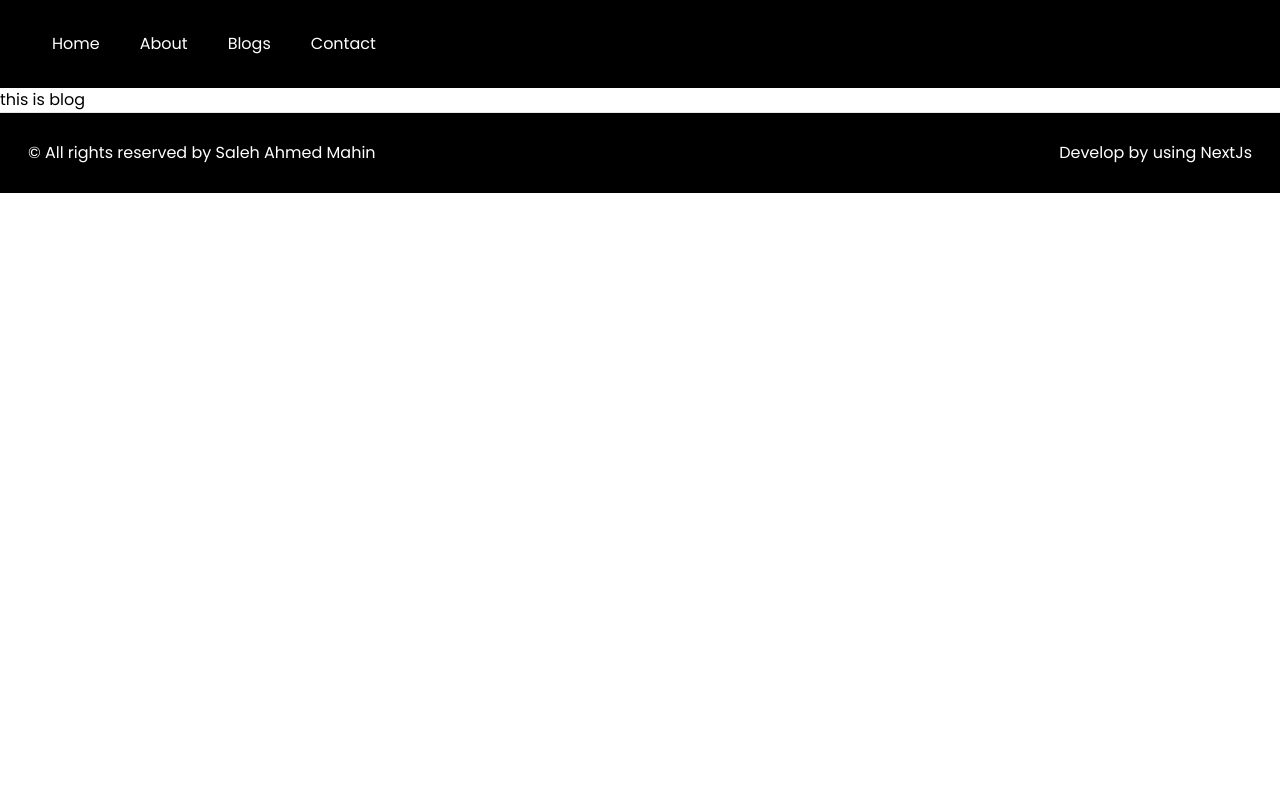
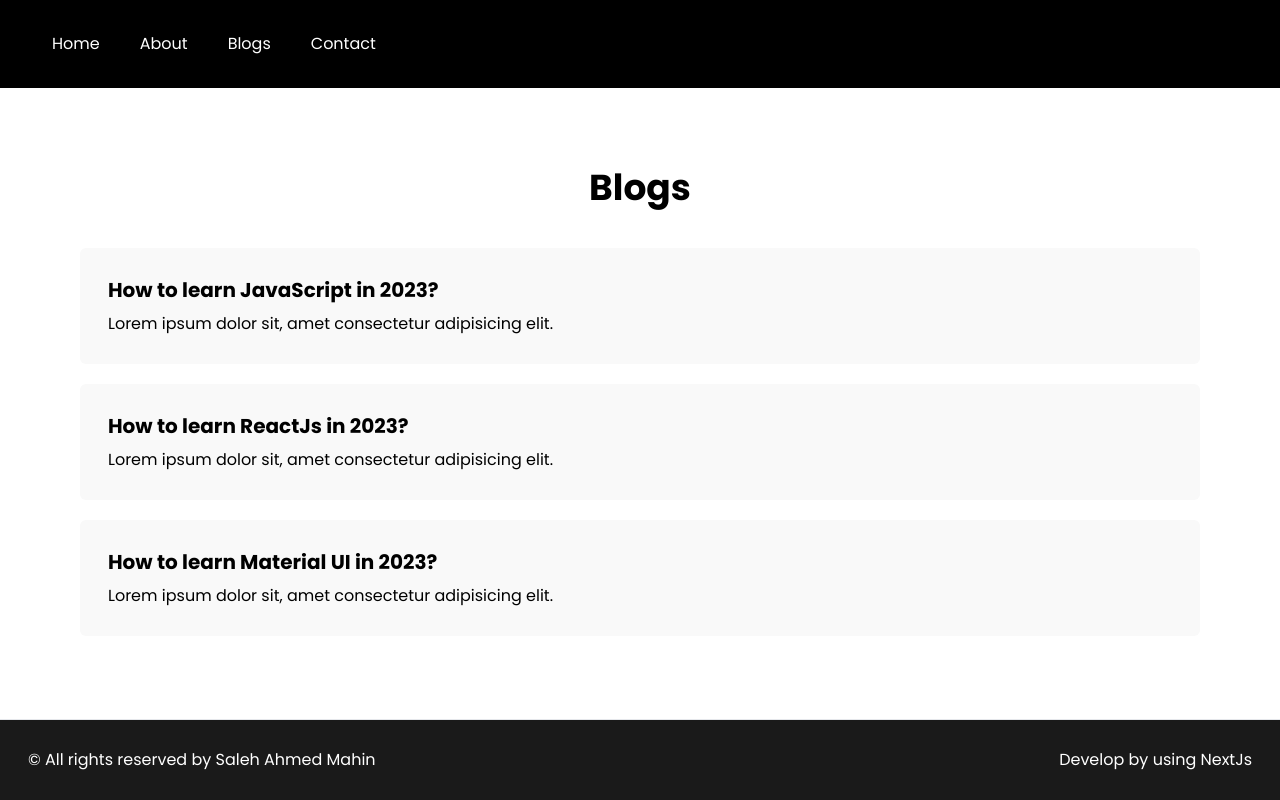
Before and after one commit to SalehAhmed19/hunting-coder-nextjs, a Next.js app: page /blogs in a window 1280 px wide. Built offline with nearby package versions, Linux system fonts and the light colour scheme.

Commit message:
display individual blog title form nextjs router params

```diff
--- a/components/footer.js
+++ b/components/footer.js
@@ -2,7 +2,7 @@ import React from "react";
 
 const Footer = () => {
   return (
-    <div className="border-t p-7 flex justify-between bg-[#000] text-white">
+    <div className="border-t p-7 flex justify-between bg-[#1A1A1A] text-white mt-auto">
       <p className="inline-block">
         &copy; All rights reserved by Saleh Ahmed Mahin
       </p>
--- a/pages/_app.js
+++ b/pages/_app.js
@@ -10,15 +10,17 @@ const poppins = Poppins({
 
 export default function App({ Component, pageProps }) {
   return (
-    <>
+    <div className="flex flex-col min-h-screen">
       <style jsx global>{`
         html {
           font-family: ${poppins.style.fontFamily};
         }
       `}</style>
       <Navbar />
-      <Component {...pageProps} />
+      <div className="lg:mx-20 mx-5 py-10">
+        <Component {...pageProps} />
+      </div>
       <Footer />
-    </>
+    </div>
   );
 }
--- /dev/null
+++ b/pages/blog-post/[slug].js
@@ -0,0 +1,21 @@
+import { useRouter } from "next/router";
+import React from "react";
+
+const Blog = () => {
+  const router = useRouter();
+  const { slug } = router.query;
+  return (
+    <main>
+      <h1 className="text-2xl font-bold">Title of the page: {slug}</h1>
+      <hr className="my-5" />
+      <p>
+        Lorem ipsum dolor sit amet consectetur adipisicing elit. Suscipit
+        nostrum cupiditate et, quis optio sed odit culpa nulla necessitatibus
+        exercitationem at nemo, placeat accusamus veniam vitae mollitia.
+        Delectus, laboriosam sunt.
+      </p>
+    </main>
+  );
+};
+
+export default Blog;
--- a/pages/blogpost/[slug].js
+++ /dev/null
@@ -1,10 +0,0 @@
-import { useRouter } from "next/router";
-import React from "react";
-
-const Blog = () => {
-  const router = useRouter();
-  const { slug } = router.query;
-  return <div>Slug {slug}</div>;
-};
-
-export default Blog;
--- a/pages/blogs.js
+++ b/pages/blogs.js
@@ -1,7 +1,36 @@
 import React from "react";
+import Link from "next/link";
 
 const Blog = () => {
-  return <div>this is blog</div>;
+  return (
+    <div>
+      <h2 className="text-center font-bold text-4xl my-10">Blogs</h2>
+      <Link href={`/blog-post/learn-javascript`}>
+        <div className="mt-5  bg-[#f9f9f9] p-7 rounded-md">
+          <h3 className="text-xl font-bold mb-2">
+            How to learn JavaScript in 2023?
+          </h3>
+          <p>Lorem ipsum dolor sit, amet consectetur adipisicing elit.</p>
+        </div>
+      </Link>
+      <Link href={`/blog-post/learn-react`}>
+        <div className="my-5  bg-[#f9f9f9] p-7 rounded-md">
+          <h3 className="text-xl font-bold mb-2">
+            How to learn ReactJs in 2023?
+          </h3>
+          <p>Lorem ipsum dolor sit, amet consectetur adipisicing elit.</p>
+        </div>
+      </Link>
+      <Link href={`/blog-post/learn-mui`}>
+        <div className="mb-5  bg-[#f9f9f9] p-7 rounded-md">
+          <h3 className="text-xl font-bold mb-2">
+            How to learn Material UI in 2023?
+          </h3>
+          <p>Lorem ipsum dolor sit, amet consectetur adipisicing elit.</p>
+        </div>
+      </Link>
+    </div>
+  );
 };
 
 export default Blog;
--- a/pages/index.js
+++ b/pages/index.js
@@ -10,7 +10,7 @@ export default function Home() {
         <meta name="viewport" content="width=device-width, initial-scale=1" />
         <link rel="icon" href="/favicon.ico" />
       </Head>
-      <main className="w-1/2 mx-auto">
+      <main className="w-11/12 mx-auto">
         <h1 className="text-center font-bold text-4xl my-10">
           Super Blog website by HuntingCoders
         </h1>
@@ -23,19 +23,19 @@ export default function Home() {
         />
         <h2 className="text-2xl font-bold mt-10">Popular Blogs: </h2>
 
-        <div className="mt-5 mx-10 bg-[#f9f9f9] p-7 rounded-md">
+        <div className="mt-5 bg-[#f9f9f9] p-7 rounded-md">
           <h3 className="text-xl font-bold mb-2">
             How to learn JavaScript in 2023?
           </h3>
           <p>Lorem ipsum dolor sit, amet consectetur adipisicing elit.</p>
         </div>
-        <div className="my-5 mx-10 bg-[#f9f9f9] p-7 rounded-md">
+        <div className="my-5 bg-[#f9f9f9] p-7 rounded-md">
           <h3 className="text-xl font-bold mb-2">
             How to learn ReactJs in 2023?
           </h3>
           <p>Lorem ipsum dolor sit, amet consectetur adipisicing elit.</p>
         </div>
-        <div className="mb-5 mx-10 bg-[#f9f9f9] p-7 rounded-md">
+        <div className="mb-5 bg-[#f9f9f9] p-7 rounded-md">
           <h3 className="text-xl font-bold mb-2">
             How to learn Material UI in 2023?
           </h3>
```
